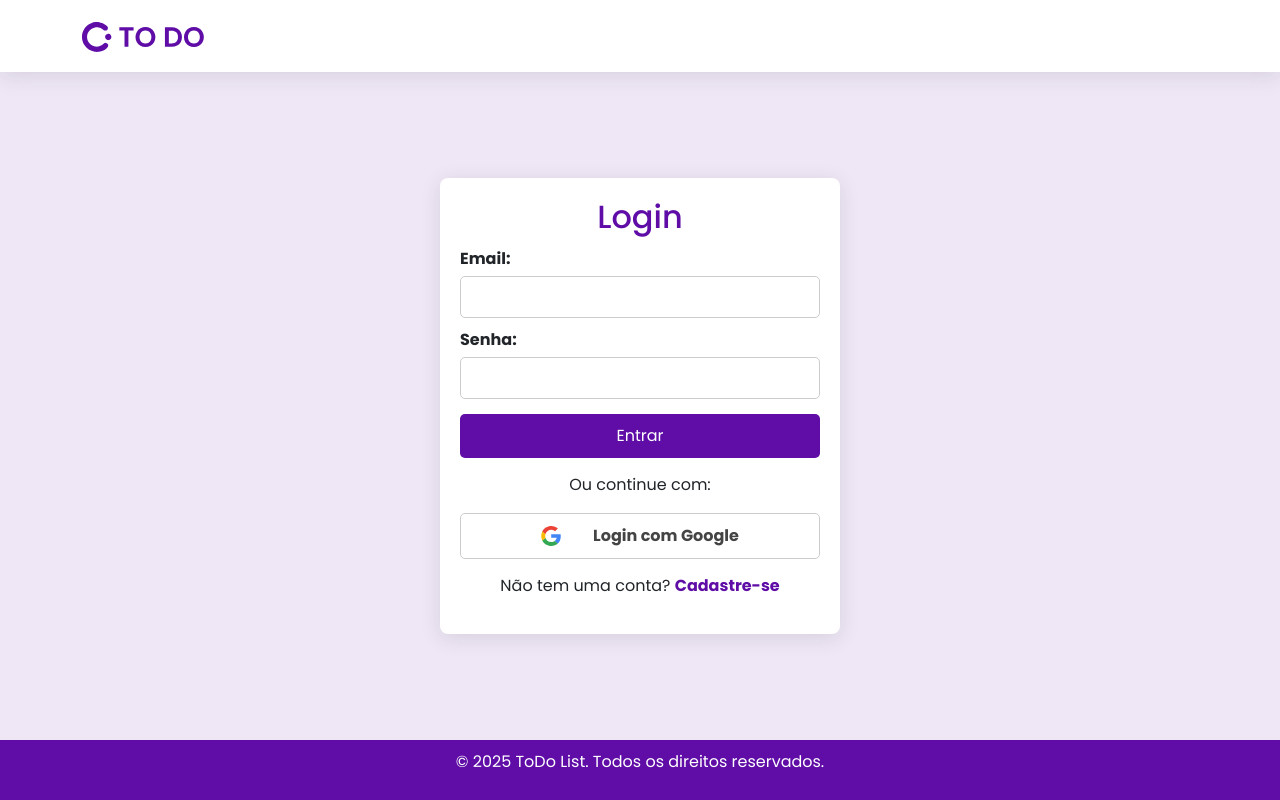
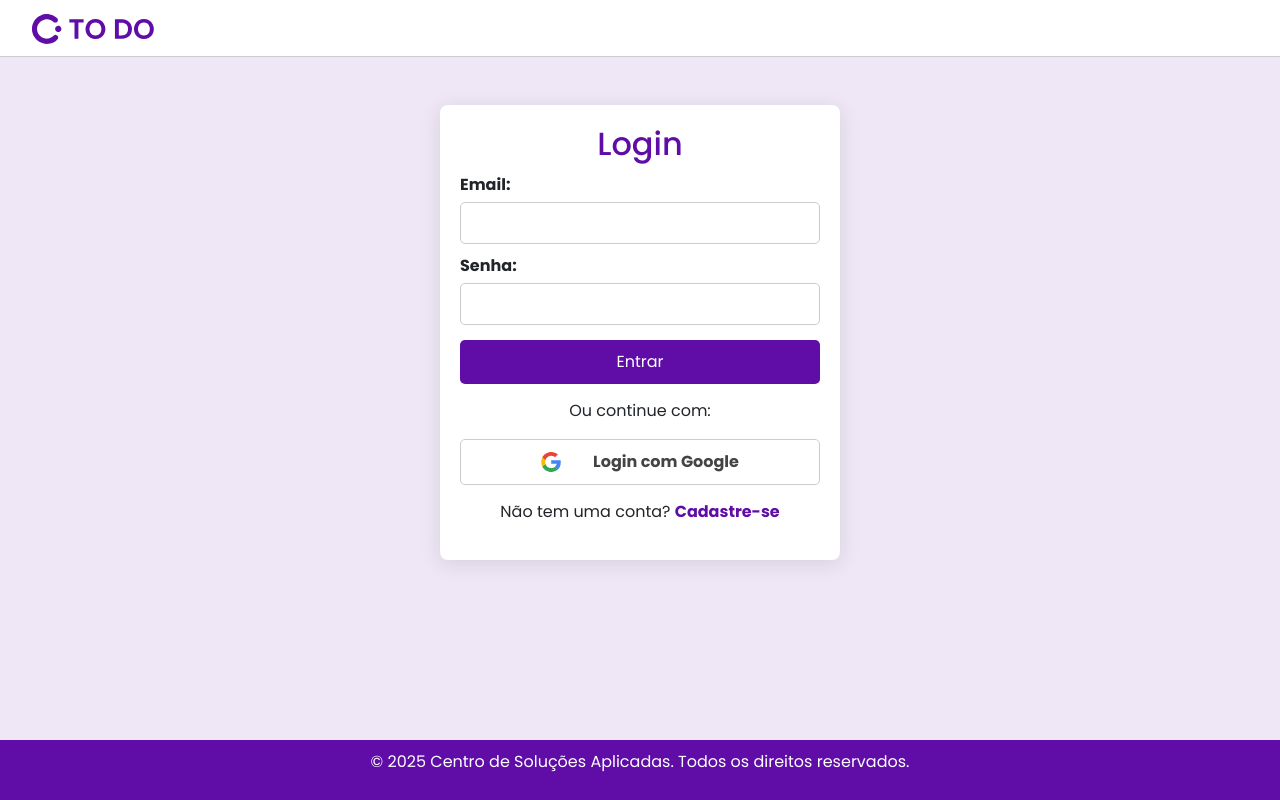
Before and after one commit to lucas-albuq/ToDoList, a Django app: page /auth/login/ in a window 1280 px wide. Run offline with Django 5.2, Linux system fonts and the light colour scheme.

Commit message:
evoluções

```diff
--- a/todolist/tarefas/static/css/auth.css
+++ b/todolist/tarefas/static/css/auth.css
@@ -13,6 +13,10 @@ main{
     box-shadow: var(--box-shadow);
     width: 100%;
     max-width: 400px;
+}
+h2 {
+    text-align: center;
+    color: var(--primary-color);
 }
 .google-btn {
     display: flex;
--- a/todolist/tarefas/static/css/global.css
+++ b/todolist/tarefas/static/css/global.css
@@ -31,14 +31,26 @@
     --yellow-background:#fff3cd;
 }
 
+img{
+    max-width: 100%;
+}
+
 h2 {
-    text-align: center;
     color: var(--primary-color);
 }
 label {
     font-weight: bold;
     display: block;
     margin-top: 10px;
+}
+main{
+    margin: 0 auto;
+    max-width: 70em;
+    width: 100%;
+}
+.main{
+    display: flex;
+    flex-grow: 1;
 }
 input {
     outline: none;
@@ -102,13 +114,17 @@ body {
     flex-direction: column;
     min-height: 100vh;
 }
-main{
-    flex-grow: 1;
+
+header > div{
+    width: 100%;
+    display: flex;
+    justify-content: space-between;
+    align-items: center;
+    padding: 0 2rem;
 }
 .navbar {
-    box-shadow: var(--box-shadow);
+    border-bottom: 1px solid var(--light-gray);
     overflow: visible;
-    padding: 1rem 0;
     background: var(--white);
 }
 .navbar-brand{
@@ -148,3 +164,10 @@ a{
 a:hover{
     color: var(--primary-color-hover);
 }
+aside{
+    background-color: var(--white);
+    border-right: 1px solid var(--light-gray);
+    padding: 1rem;
+    min-height: 100%;
+    min-width: 15em;
+}
--- a/todolist/tarefas/templates/base.html
+++ b/todolist/tarefas/templates/base.html
@@ -13,7 +13,7 @@
 </head>
 <body>
     <header class="navbar navbar-expand-lg navbar-dark">
-        <div class="container">
+        <div>
             <a class="navbar-brand" href="{% url 'home' %}"><img src="{% static 'assets/logo.svg' %}" alt=""></a>
 
             <nav>
@@ -21,7 +21,7 @@
                     {% if user.is_authenticated %}
                         <div class="dropdown">
                             <a class="nav-link" href="#" id="userDropdown" role="button" data-bs-toggle="dropdown" aria-expanded="false">
-                                <img src="{{ user.foto_perfil|default:'/static/assets/profile-placeholder.png' }}" alt="Foto de Perfil" class="rounded-circle profile-img">
+                                <img src="{% if user.foto_perfil %}/media/{{ user.foto_perfil }}{% else %}media/static/assets/profile-placeholder.png{% endif %}" alt="Foto de Perfil" class="rounded-circle profile-img">
                             </a>
                             <ul class="dropdown-menu dropdown-menu-end" aria-labelledby="userDropdown">
                                 <li><a class="dropdown-item" href="#">Meu Perfil</a></li>
@@ -35,15 +35,27 @@
             </nav>
         </div>
     </header>
-
-    <main class="container mt-5 mb-5">
-        {% block content %}
-        {% endblock %}
-    </main>
+    <div class="main">
+        {% if user.is_authenticated %}
+        <aside>
+            <nav>
+                <ul>
+                    <li><a href="{% url 'home' %}">Página Inicial</a></li>
+                    <li><a href="#">Tarefas</a></li>
+                    <li><a href="#">Equipes</a></li>
+                </ul>
+            </nav>
+        </aside>
+        {% endif %}
+        <main class="mt-5 mb-5">
+            {% block content %}
+            {% endblock %}
+        </main>
+    </div>
 
     <footer class="footer">
         <div class="container">
-            <p>&copy; 2025 ToDo List. Todos os direitos reservados.</p>
+            <p>&copy; 2025 Centro de Soluções Aplicadas. Todos os direitos reservados.</p>
         </div>
     </footer>
 
```
Also changed, not shown: todolist/tarefas/static/css/home.css (added, +36 -0 lines), todolist/tarefas/templates/home.html (+15 -5 lines), todolist/tarefas/migrations/0001_initial.py, todolist/tarefas/migrations/0002_usuario_google_id.py (deleted), todolist/tarefas/migrations/0003_remove_usuario_senha.py (deleted), todolist/tarefas/migrations/0004_equipe_foto_capa_equipe_foto_perfil.py (deleted), todolist/tarefas/migrations/0005_alter_equipe_foto_capa_alter_equipe_foto_perfil_and_more.py (deleted).
